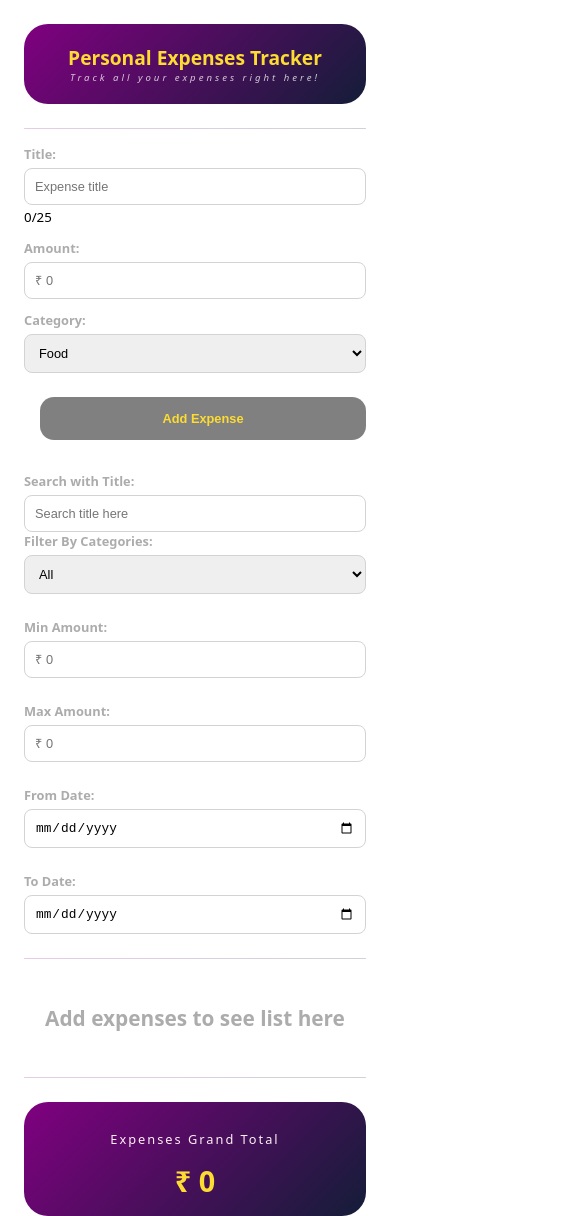
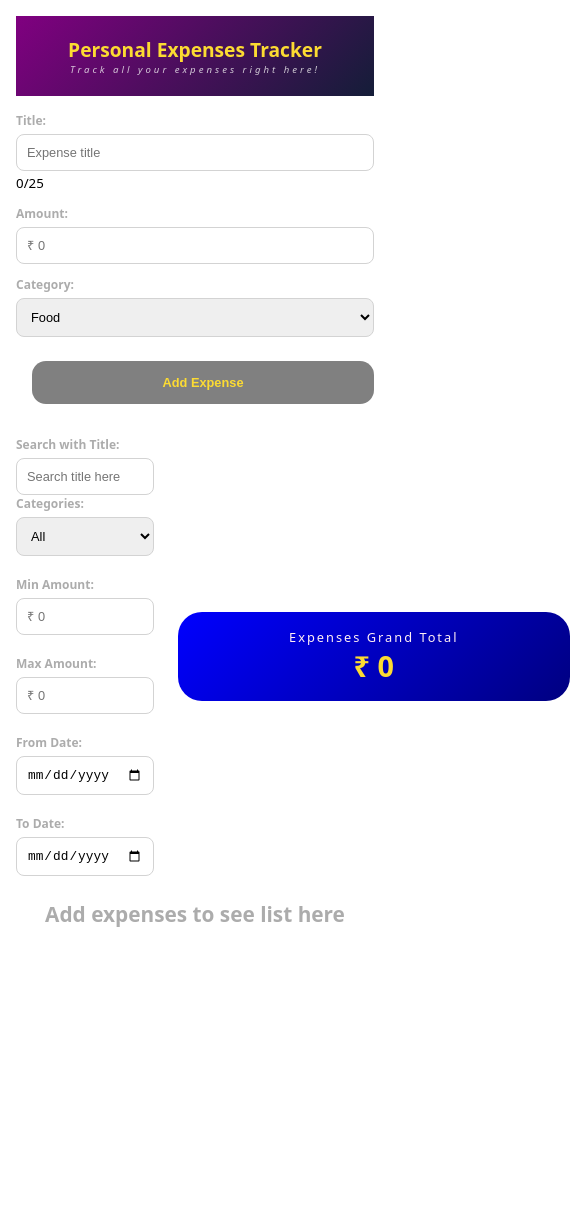
Before and after one commit to avtarsingh99/expense-tracker, a React (Vite) app: page / in a window 390 px wide. Shown: the whole page, 570 px wide, since content can reach past the window. After the commit the page ends 928 px from the top, so only its background shows below. Built offline with nearby package versions, Linux system fonts and the light colour scheme.

Commit message:
responsive issues fixed

```diff
--- a/src/App.css
+++ b/src/App.css
@@ -1,8 +1,12 @@
+*{
+  margin: 0;
+  padding: 0;
+}
 .app {
   margin: 0;
   padding: 0;
-  max-width: 100vw;
-  max-height: 100vh;
+  width: 100vw;
+  height: 100vh;
   font-family:
     system-ui,
     -apple-system,
@@ -21,7 +25,6 @@
 
 header {
   background: linear-gradient(135deg, purple, #141d38);
-  border-radius: 24px;
   text-align: center;
   padding: 20px;
 }
@@ -45,7 +48,7 @@ header p {
   width: 100%;
   height: 1px;
   background: linear-gradient(135deg, purple, #141d38);
-  margin-top: 24px;
+  margin-top: 20px;
   border-radius: 12px;
   opacity: 0.2;
 }
@@ -57,7 +60,7 @@ header p {
 }
 
 .sidebar {
-  max-width: 360px;
+  min-width: 240px;
   padding: 20px;
   display: flex;
   flex-direction: column;
@@ -66,6 +69,7 @@ header p {
 
 .content {
   margin-top: 20px;
+  padding-right: 20px;
 }
 
 .search-group {
@@ -76,7 +80,7 @@ header p {
 .filters-group {
   display: flex;
   justify-content: space-between;
-  gap: 24px;
+  gap: 20px;
 }
 
 /* Expense form */
@@ -90,6 +94,7 @@ header p {
   display: block;
   font-weight: bold;
   color: #acacac;
+  font-size: 12px;
 }
 
 .input-group {
@@ -147,7 +152,7 @@ header p {
 
 .expenses-grid {
   display: grid;
-  grid-template-columns: repeat(4, 1fr);
+  grid-template-columns: repeat(3, 1fr);
   gap: 16px;
   margin-top: 24px;
 }
@@ -319,15 +324,15 @@ header p {
 
 /* Total expenses */
 .summary {
-  background: linear-gradient(135deg, purple, #141d38);
+  background: linear-gradient(135deg, blue, navy);
   text-align: center;
-  padding: 24px;
+  padding: 16px;
   border-radius: 24px;
-  margin-top: 24px;
+  min-width: 360px;
 }
 
 .summary p {
-  font-size: 1.1rem;
+  font-size: 1rem;
   letter-spacing: 2px;
   color: #ffeef4;
 }
@@ -436,7 +441,7 @@ header p {
   }
 
   .input-group label {
-    font-size: 0.8rem;
+    font-size: 12px
   }
 
 
--- a/src/App.jsx
+++ b/src/App.jsx
@@ -116,8 +116,6 @@ function App() {
         <p>Track all your expenses right here!</p>
       </header>
 
-      <div className='line'></div>
-
       <main>
         <div className='main'>
 
@@ -176,6 +174,8 @@ function App() {
 
           <div className='content'>
             <div className='filters-section'>
+              <div style={{ display: 'flex', justifyContent: 'space-between', alignItems: 'center', gap: '24px' }}>
+                <div>
                   <div className='search-group'>
                     <div className='input-group'>
                       <label>Search with Title: </label>
@@ -194,7 +194,7 @@ function App() {
                   </div>
                   <div className='filters-group'>
                     <div className='input-group'>
-                  <label>Filter By Categories: </label>
+                      <label>Categories: </label>
                       <select
                         value={filters.category}
                         onChange={(e) => updateFilter("category", e.target.value)}
@@ -243,7 +243,12 @@ function App() {
                     <p>Showing {filteredExpenses.length} {filteredExpenses.length > 1 ? 'expenses' : 'expense'} out of {expenses.length} expenses </p>
                   )}
                 </div>
-            <div className='line'></div>
+                <div className='summary'>
+                  <p>Expenses Grand Total</p>
+                  <div className='total-amount'>₹ {getTotalAmount}</div>
+                </div>
+              </div>
+            </div>
 
             <div className='expenses-grid'>
               {filteredExpenses.length === 0 ? (
@@ -305,13 +310,6 @@ function App() {
                 ))
               )}
             </div>
-
-            <div className='line'></div>
-
-            <div className='summary'>
-              <p>Expenses Grand Total</p>
-              <div className='total-amount'>₹ {getTotalAmount}</div>
-            </div>
           </div>
 
         </div>
```
Lines whose indentation alone changed are shown as unchanged.
